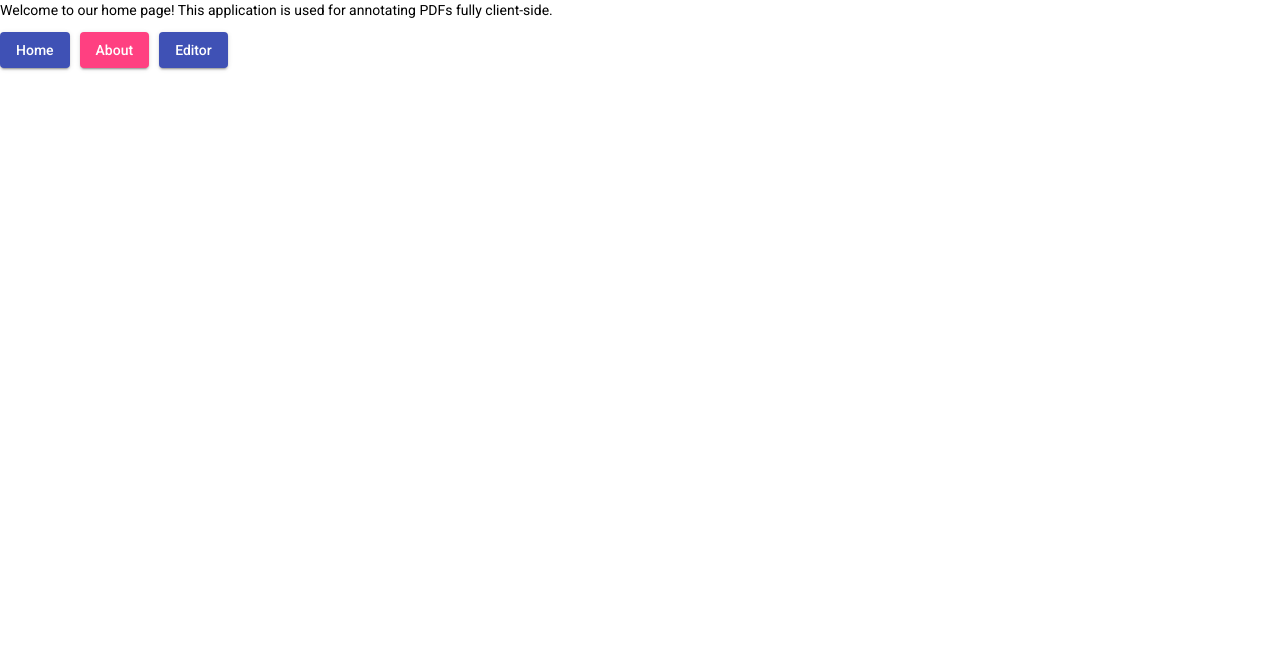
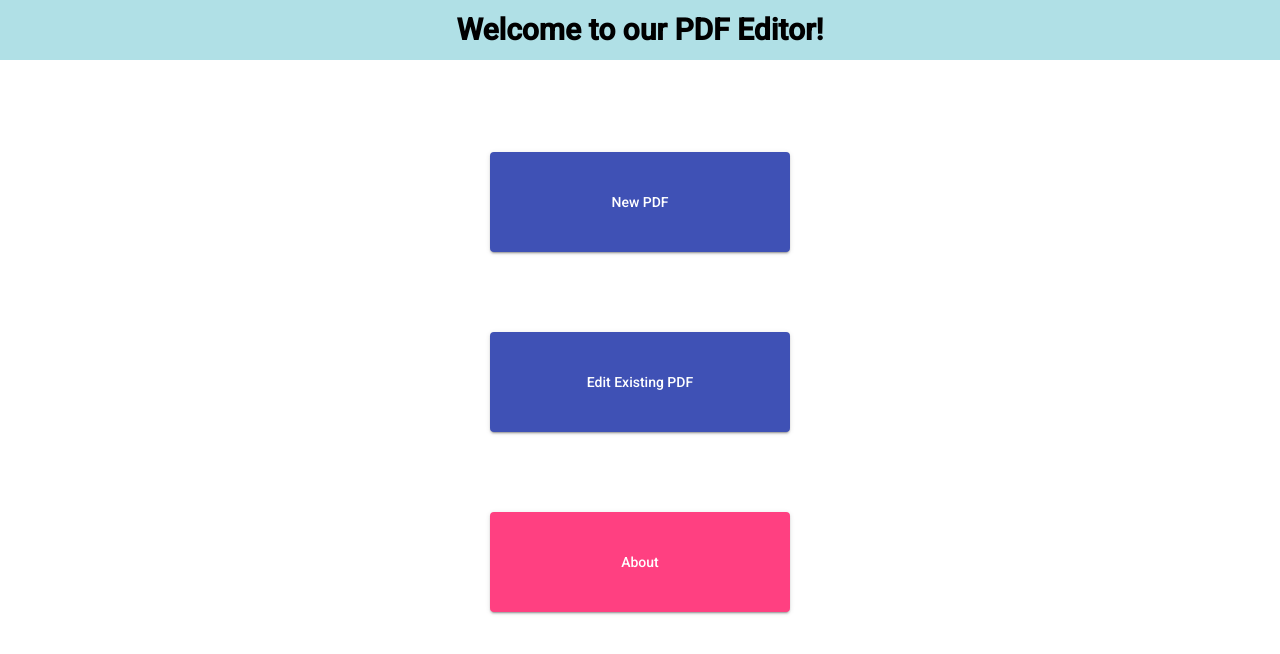
Before and after one commit to Shellb1/CSCI-4970-FA2022-Capstone-Team-7, an Angular app in the folder pdfAnnotations-app/: page / in a window 1280 px wide. Shown: the top 654 px of the page. Built offline with nearby package versions, Linux system fonts and the light colour scheme.

Commit message:
Improvements to home screen UI.

```diff
--- a/pdfAnnotations-app/src/app/home/home.component.html
+++ b/pdfAnnotations-app/src/app/home/home.component.html
@@ -1,6 +1,16 @@
-<p>Welcome to our home page! This application is used for annotating PDFs fully client-side.</p>
+<p style="color: black; background-color:powderblue; text-align:center;font-weight:bold; font-size:30px;padding: 20px">Welcome to our PDF Editor!</p>
+
 <div>
-    <button mat-raised-button color="primary" (click)="goToPage('')">Home</button>
-    <button mat-raised-button color="accent" style="margin-left:10px;" (click)="goToPage('about')">About</button>
-    <button mat-raised-button color="primary" style="margin-left:10px;" (click)="goToPage('editor')">Editor</button>
+    <body align="center" style="padding-top: 80px;">
+      <button mat-raised-button color="primary" style="height:100px; width:300px;"(click)="goToPage('')">New PDF</button>
+    </body>
+
+    <body align="center" style="padding-top: 80px;">
+      <button style="padding-left: 20px;" mat-raised-button color="primary" style="height:100px; width:300px;" (click)="goToPage('editor')">Edit Existing PDF</button>
+    </body>
+    <body align="center" style="padding-top: 80px;">
+      <button mat-raised-button color="accent" style="height:100px; width:300px;" (click)="goToPage('about')">About</button>
+    </body>
+
+
   </div>
```
